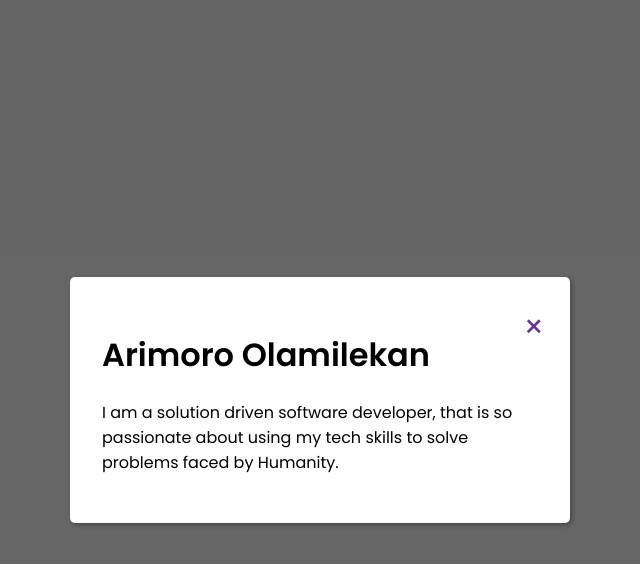
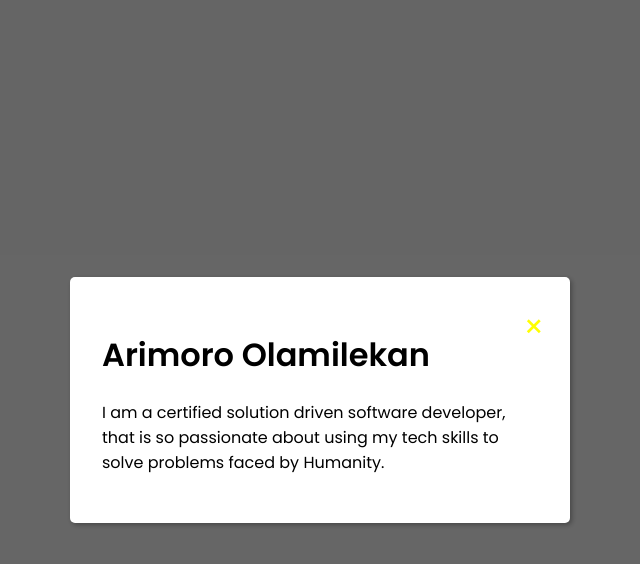
Before and after one commit to Lexitar32/Day-6-Challenge-Pop-up-Modal-with-js, a plain HTML site: page index.html in a window 1280 px wide. Both pictures are taken after a click on the button "Read about me!". Shown: the whole page, without its empty margins (320-960 px from the left). Drawn offline with Linux system fonts and the light colour scheme.

Commit message:
Day 6 Challenge Completed

```diff
--- a/index.html
+++ b/index.html
@@ -7,13 +7,14 @@
   <title>Popup</title>
 </head>
 <body>
+  <!-- <h2>Welcome to Day 6 Challenge!</h2> -->
   <button id="open">Read about me!</button>
 
   <div class="popup-container" id="container">
     <div class="popup">
       <button id="close">&times;</button>
       <h1>Arimoro Olamilekan</h1>
-      <p>I am a solution driven software developer, that is so passionate about using my tech skills to solve
+      <p>I am a certified solution driven software developer, that is so passionate about using my tech skills to solve
         problems faced by Humanity.
       </p>
     </div>
--- a/styles.css
+++ b/styles.css
@@ -51,7 +51,7 @@ button {
 
 .popup button {
   background-color: white;
-  color: rebeccapurple;
+  color: yellow;
   font-size: 2rem;
   position: absolute;
   top: 10px;
```
